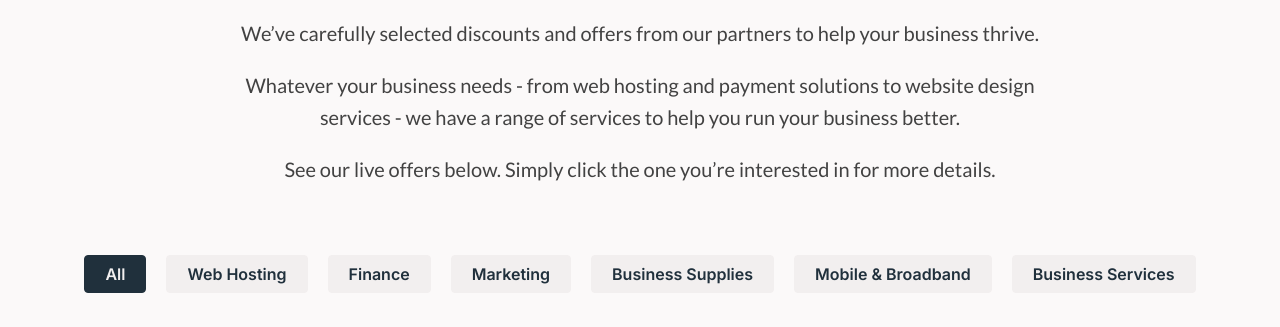
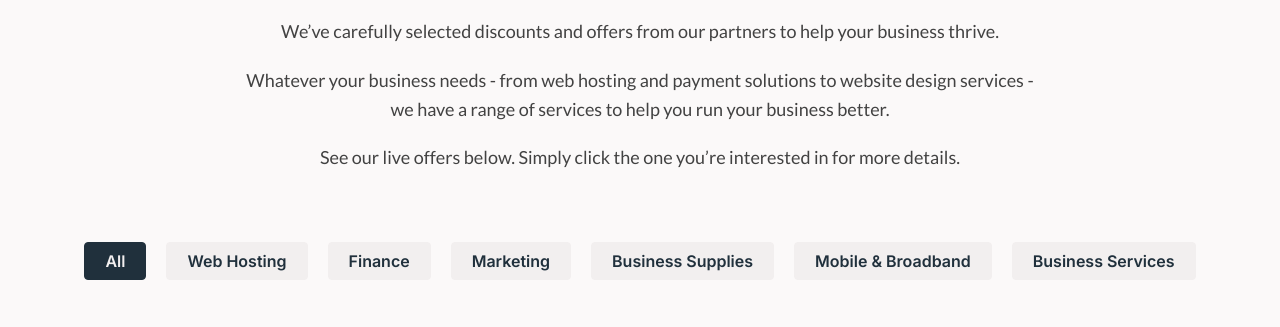
Before and after one commit to mycoworks22/affiliates-page, a plain HTML site: page index.html in a window 1280 px wide. Shown: the part 175-502 px from the top of the page. Drawn offline with Linux system fonts and the light colour scheme.

Commit message:
Update affiliates-page.css

```diff
--- a/assets/css/affiliates-page.css
+++ b/assets/css/affiliates-page.css
@@ -27,7 +27,7 @@ body {
   color: #424242;
   font-family: "Lato", sans-serif;
   font-weight: 400;
-  font-size: 1.25rem;
+  font-size: 1.125rem;
   line-height: 160%;
   margin: 20px auto 20px auto;
   text-align: center;
```
